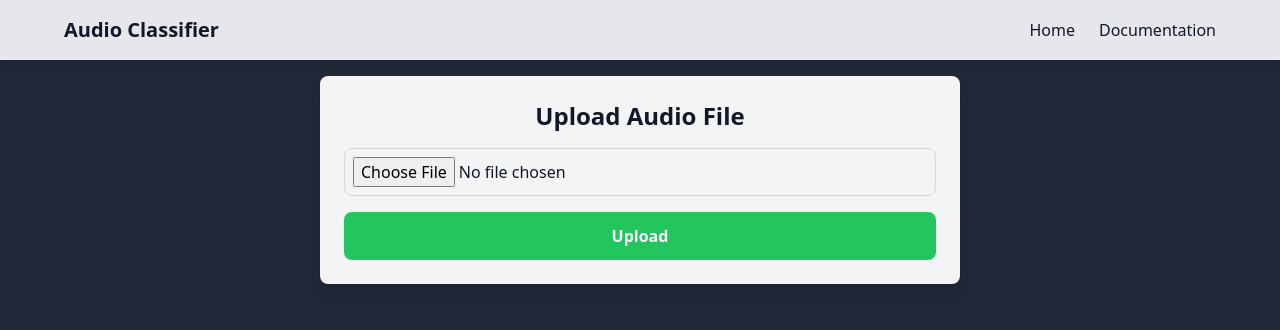
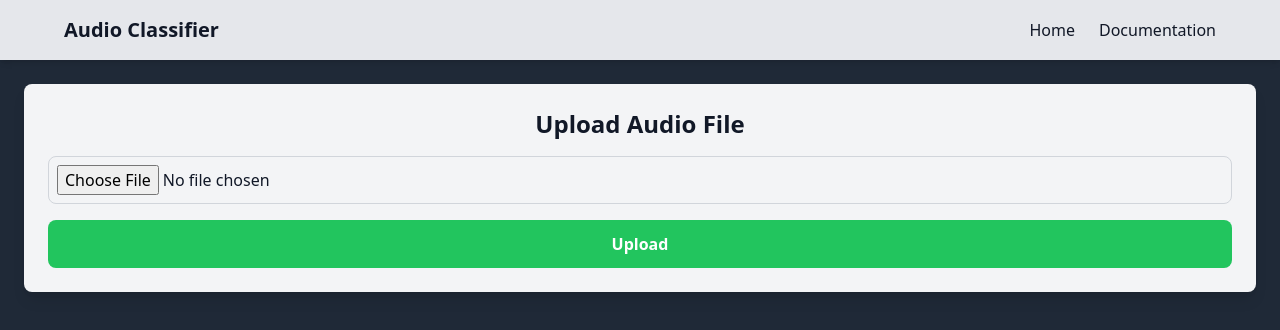
Before and after one commit to mayankbohra/MelodyNet, a React (Create React App) app in the folder web app/frontend/: page / in a window 1280 px wide. Shown: the top 330 px of the page. Built offline with nearby package versions, Linux system fonts and the light colour scheme.

Commit message:
code update

```diff
--- a/web app/frontend/src/App.js
+++ b/web app/frontend/src/App.js
@@ -1,6 +1,7 @@
 import React from 'react';
 import { BrowserRouter as Router, Route, Routes } from 'react-router-dom';
 import AudioUpload from './components/AudioUpload';
+import Documentation from './components/Documentation';
 import Navbar from './components/Navbar';
 import { ToastContainer } from 'react-toastify';
 import 'react-toastify/dist/ReactToastify.css';
@@ -12,10 +13,10 @@ const App = () => {
         <header className="shadow-md">
           <Navbar />
         </header>
-        <main className="p-4 max-w-2xl mx-auto">
+        <main className="p-6 max-w-screen-xl mx-auto">
           <Routes>
             <Route path="/" element={<AudioUpload />} />
-            <Route path="/documentation" element={<div className="p-6 bg-gray-100 dark:bg-gray-600 rounded-lg shadow-md">Documentation Page</div>} />
+            <Route path="/documentation" element={<Documentation />} />
           </Routes>
         </main>
         <ToastContainer />
```
